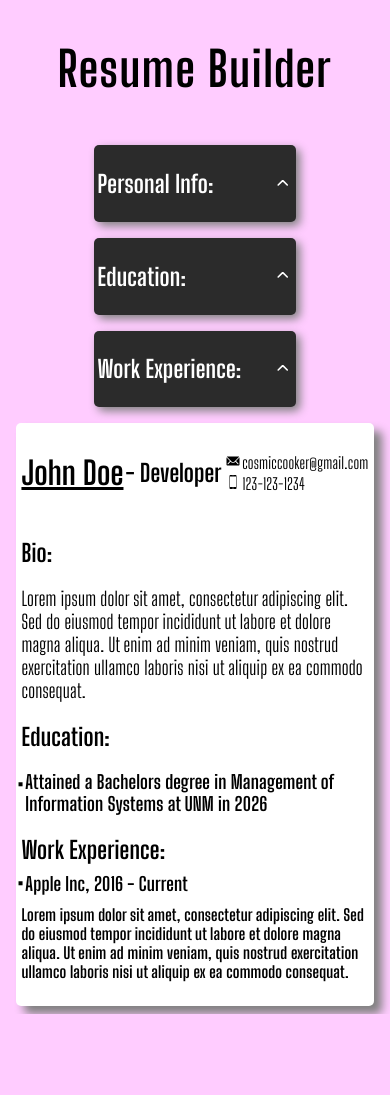
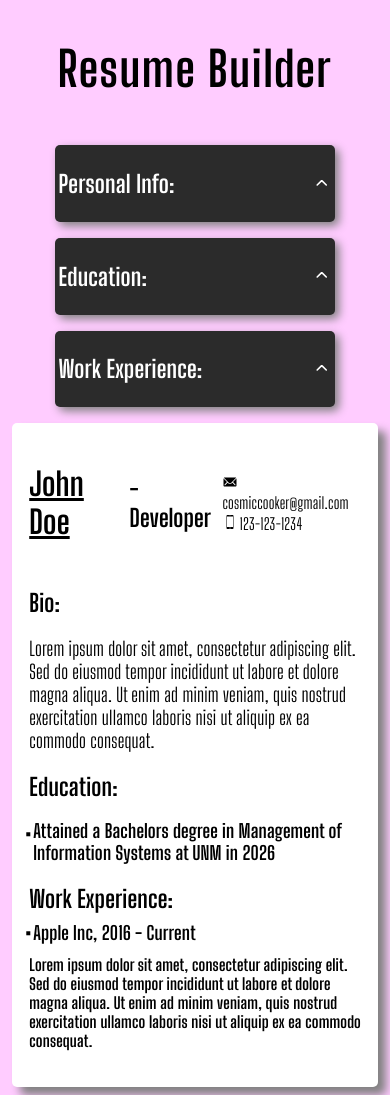
Before and after one commit to cosmicchimp/cv-builder, a React (Vite) app: page / in a window 390 px wide. Before the commit the page ends 1014 px from the top, so only its background shows below. Built offline with nearby package versions, Linux system fonts and the light colour scheme.

Commit message:
More mobile adjustments

```diff
--- a/src/App.css
+++ b/src/App.css
@@ -12,7 +12,7 @@
     display: flex !important;
     justify-content: none !important;
     align-items: center !important;
-    width: 50vw !important;
+    width: 70vw !important;
   }
   .collapseBox {
     justify-content: center !important;
@@ -41,7 +41,8 @@
     left: -2vw !important;
   }
   .resumeWrapper {
-    width: 90vw !important;
+    width: 86vw !important;
+    padding: 4vw !important;
   }
   .collapseButton {
     margin-left: auto !important;
@@ -103,7 +104,7 @@ html {
   box-shadow: 8px 8px 10px grey;
   grid-column: 2/3;
   grid-row: 2/6;
-  padding: 1vw;
+  padding: 2vw;
 }
 .contactInfo {
   gap: 0;
```
